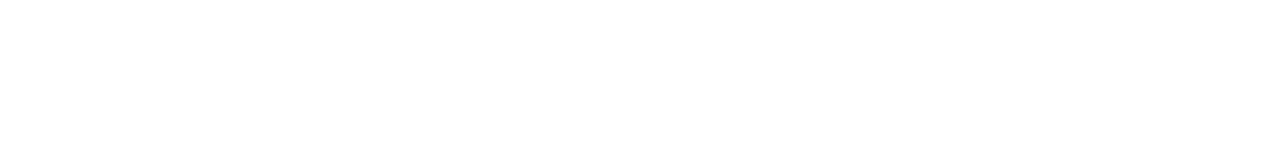
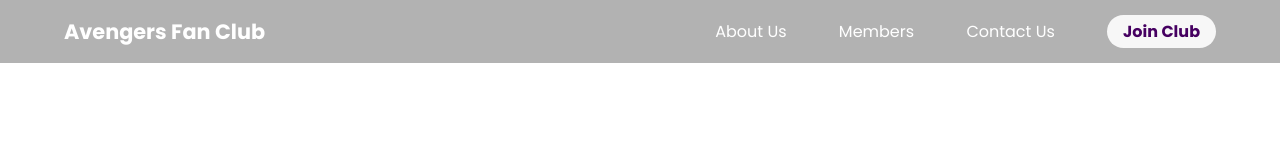
Before and after one commit to sanjay270899/avengers-fan-club, a plain HTML site: page index.html in a window 1280 px wide. Drawn offline with Linux system fonts and the light colour scheme.

Commit message:
✨ Add nav

```diff
--- /dev/null
+++ b/assets/elements/nav.js
@@ -0,0 +1,19 @@
+export const NavComponent = `<nav>
+    <div class="left">
+      <a href="./"> Avengers Fan Club </a>
+    </div>
+    <div class="right">
+      <a href="./about.html" class="nav-item">
+        About Us
+      </a>
+      <a href="./members.html" class="nav-item">
+        Members
+      </a>
+      <a href="./contact.html" class="nav-item">
+        Contact Us
+      </a>
+      <a href="./join.html" class="nav-item nav-item-button">
+        Join Club
+      </a>
+    </div>
+  </nav>`;
--- /dev/null
+++ b/assets/scripts/index.js
@@ -0,0 +1,5 @@
+import { NavComponent } from "../elements/nav.js";
+
+// Adding nav
+const navRoot = document.getElementById("nav-root");
+navRoot.innerHTML = NavComponent;
--- /dev/null
+++ b/assets/styles/index.css
@@ -0,0 +1,6 @@
+* {
+  margin: 0;
+  padding: 0;
+  box-sizing: border-box;
+  font-family: "Poppins", sans-serif;
+}
--- /dev/null
+++ b/assets/styles/nav.css
@@ -0,0 +1,47 @@
+nav {
+  display: flex;
+  justify-content: space-between;
+  align-items: center;
+  backdrop-filter: blur(5px);
+  -webkit-backdrop-filter: blur(5px);
+  background: rgba(0, 0, 0, 0.3);
+  padding: 1rem 3rem;
+  position: fixed;
+  left: 0;
+  right: 0;
+  top: 0;
+  z-index: 9999;
+}
+
+nav a {
+  text-decoration: inherit;
+  color: white;
+  cursor: pointer;
+}
+
+nav a:hover {
+  text-decoration: underline;
+}
+
+nav .left {
+  font-size: 1.3rem;
+  font-weight: bold;
+}
+
+nav .left,
+nav .right {
+  margin: 0 1rem;
+}
+
+nav .right .nav-item {
+  margin-left: 3rem;
+}
+
+nav .right .nav-item-button {
+  background-color: rgba(255, 255, 255, 0.9);
+  color: #460061;
+  font-weight: 700;
+  padding: 0.3rem 1rem;
+  border-radius: 9999px;
+  text-decoration: none;
+}
--- a/index.html
+++ b/index.html
@@ -9,12 +9,21 @@
     <!-- Favicon -->
     <link rel="shortcut icon" href="./favicon.ico" type="image/x-icon" />
 
+    <!-- Styles -->
+    <link rel="stylesheet" href="./assets/styles/index.css" />
+    <link rel="stylesheet" href="./assets/styles/nav.css" />
+
     <!-- Google Fonts -->
     <link rel="preconnect" href="https://fonts.gstatic.com" />
     <link
       href="https://fonts.googleapis.com/css2?family=Poppins:ital,wght@0,100;0,200;0,300;0,400;0,500;0,600;0,700;0,800;0,900;1,100;1,200;1,300;1,400;1,500;1,600;1,700;1,800;1,900&display=swap"
       rel="stylesheet"
     />
+
+    <!-- Script -->
+    <script type="module" src="./assets/scripts/index.js"></script>
   </head>
-  <body></body>
+  <body>
+    <div id="nav-root"></div>
+  </body>
 </html>
```
